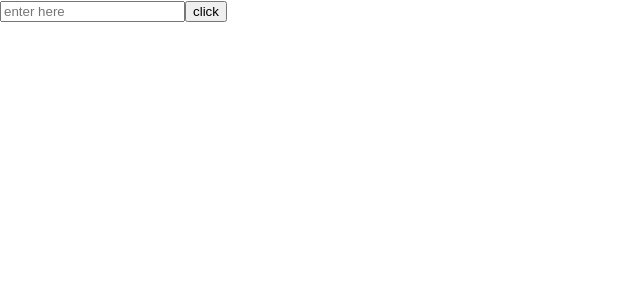
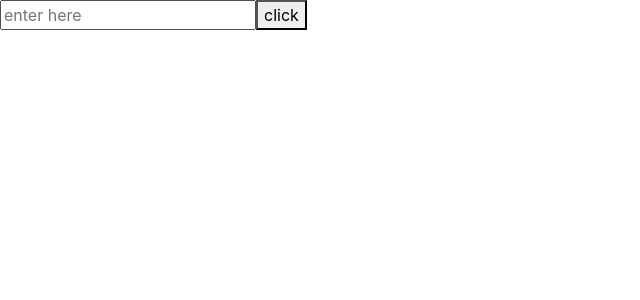
Before and after one commit to techdheerajkumar/reacthooks, a React (Create React App) app in the folder react-hooks-todoapp/: page / in a window 1280 px wide. Shown: the top 300 px of the page, without its empty margins (0-640 px from the left). Built offline with nearby package versions, Linux system fonts and the light colour scheme.

Commit message:
todo app till deleting todo items

```diff
--- a/react-hooks-todoapp/public/index.html
+++ b/react-hooks-todoapp/public/index.html
@@ -15,6 +15,7 @@
       user's mobile device or desktop. See https://developers.google.com/web/fundamentals/web-app-manifest/
     -->
     <link rel="manifest" href="%PUBLIC_URL%/manifest.json" />
+    <link rel="stylesheet" href="https://maxcdn.bootstrapcdn.com/bootstrap/4.0.0/css/bootstrap.min.css" integrity="sha384-Gn5384xqQ1aoWXA+058RXPxPg6fy4IWvTNh0E263XmFcJlSAwiGgFAW/dAiS6JXm" crossorigin="anonymous">
     <!--
       Notice the use of %PUBLIC_URL% in the tags above.
       It will be replaced with the URL of the `public` folder during the build.
@@ -39,5 +40,8 @@
       To begin the development, run `npm start` or `yarn start`.
       To create a production bundle, use `npm run build` or `yarn build`.
     -->
+    <script src="https://code.jquery.com/jquery-3.2.1.slim.min.js" integrity="sha384-KJ3o2DKtIkvYIK3UENzmM7KCkRr/rE9/Qpg6aAZGJwFDMVNA/GpGFF93hXpG5KkN" crossorigin="anonymous"></script>
+<script src="https://cdnjs.cloudflare.com/ajax/libs/popper.js/1.12.9/umd/popper.min.js" integrity="sha384-ApNbgh9B+Y1QKtv3Rn7W3mgPxhU9K/ScQsAP7hUibX39j7fakFPskvXusvfa0b4Q" crossorigin="anonymous"></script>
+<script src="https://maxcdn.bootstrapcdn.com/bootstrap/4.0.0/js/bootstrap.min.js" integrity="sha384-JZR6Spejh4U02d8jOt6vLEHfe/JQGiRRSQQxSfFWpi1MquVdAyjUar5+76PVCmYl" crossorigin="anonymous"></script>
   </body>
 </html>
--- a/react-hooks-todoapp/src/Atoms/InputComponent.js
+++ b/react-hooks-todoapp/src/Atoms/InputComponent.js
@@ -8,6 +8,7 @@
         type="text"
         placeholder = "enter here"
         onChange = {props.change}
+        value = {props.emptyVal}
       />
     )
 }
--- a/react-hooks-todoapp/src/Molecules/EnterFieldComponent.js
+++ b/react-hooks-todoapp/src/Molecules/EnterFieldComponent.js
@@ -2,15 +2,13 @@
 import ButtonComponent from '../Atoms/ButtonComponent'
 import InputComponent from '../Atoms/InputComponent';
 import ListItem from '../Atoms/ListItemComponent';
-import { array } from 'prop-types';
 
 const EnterField = () => {
     const [useInputValue, setInputValue] = useState({
         name: '',
         id: ''
     });
-    const [storeValue, setStoreValue] = useState([1,2])
-
+    const [storeValue, setStoreValue] = useState([]);
 
     const changeHandler = (e) => {
         setInputValue({
@@ -19,27 +17,26 @@
             id: Date.now()
         });
     }
-
-
     const clickHandler = () => {
-        setStoreValue([...storeValue, useInputValue])
-        console.log(storeValue)
+        if (useInputValue.name !== "") {
+            setStoreValue([...storeValue, useInputValue]);
+        }
+        setInputValue({
+            ...useInputValue,
+            name: "",
+            id: ""
+        })
     }
-
     //clear selected item
     const deleteHandler = (data) => {
-        const demo = storeValue.filter(list => {
-            return list.id !== data
-        });
-
-
+        setStoreValue(storeValue.filter((list) =>
+            list.id !== data))
     }
-
-
     return (
         <div>
             <InputComponent
                 change={changeHandler}
+                emptyVal = {useInputValue.name}
             />
             <ButtonComponent click={clickHandler} />
             <ListItem value={storeValue} click={deleteHandler} />
```
